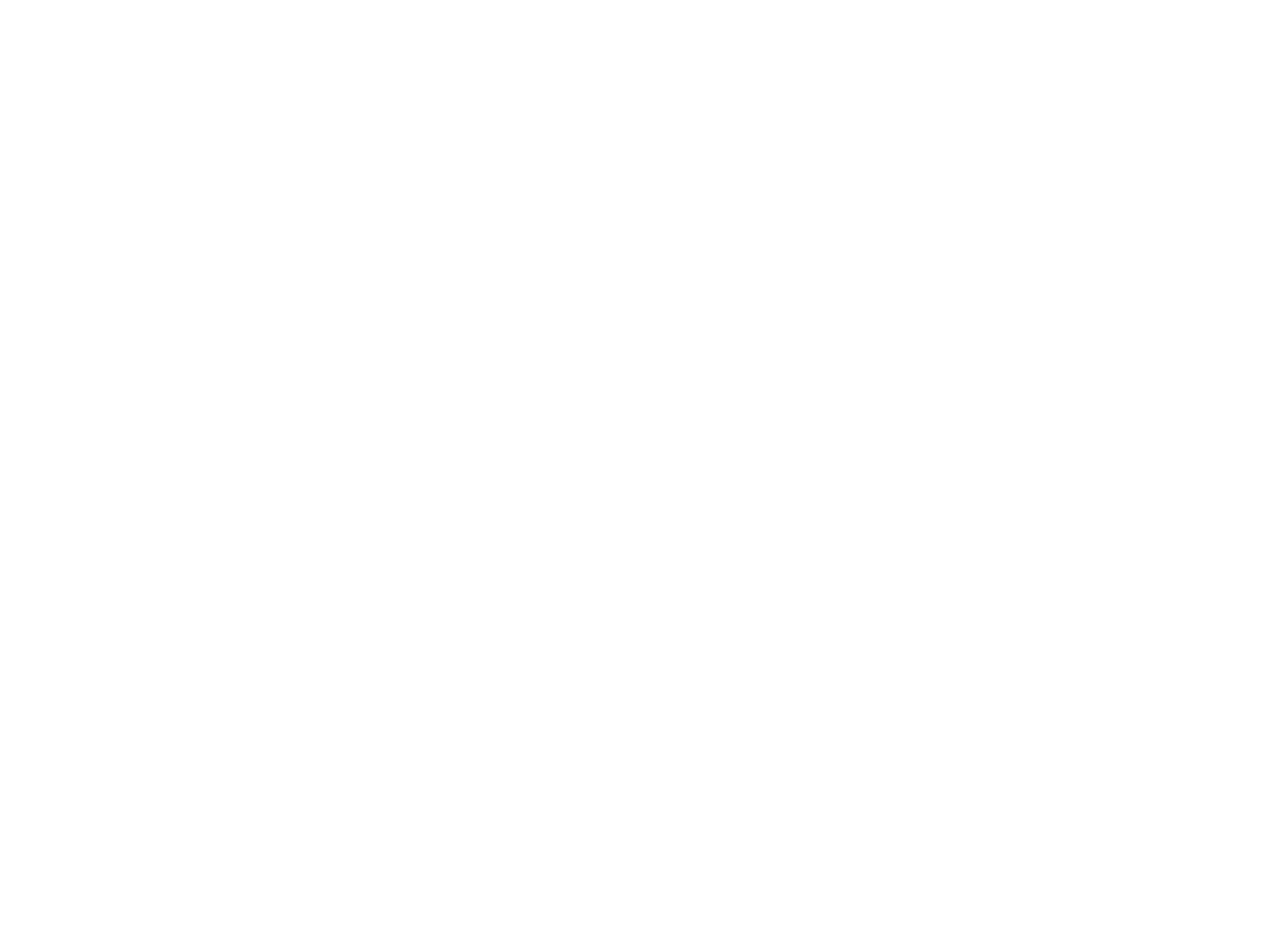
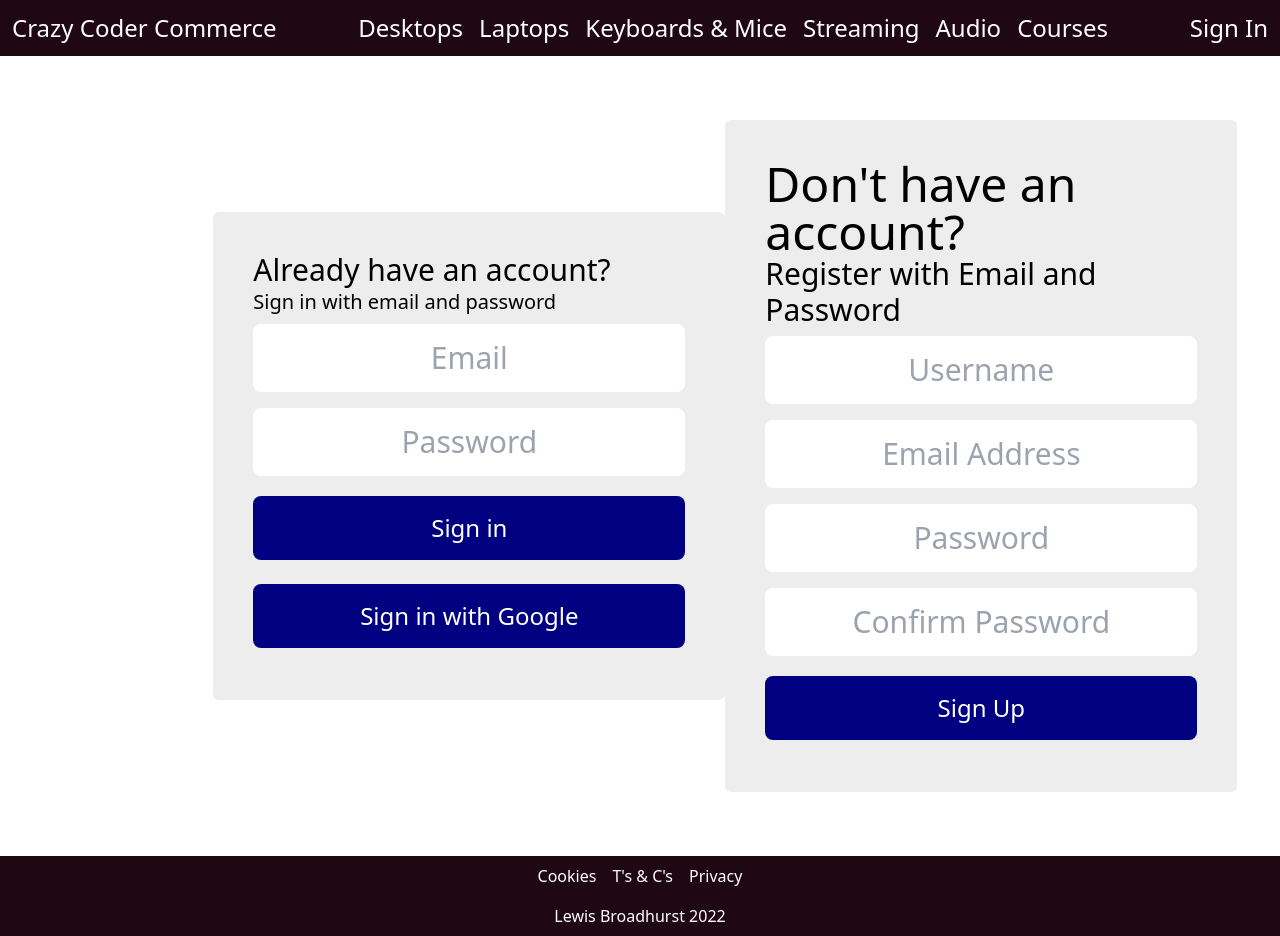
Before and after one commit to LMBroadhurst/crazy-coder-commerce, a React (Create React App) app: page /auth in a window 1280 px wide. Before the commit this address had no page. Before the commit the page ends 800 px from the top, so only its background shows below. Built offline with nearby package versions, Linux system fonts and the light colour scheme.

Commit message:
firebase sign in and create user

```diff
--- a/src/Application.tsx
+++ b/src/Application.tsx
@@ -1,7 +1,7 @@
 import { Route, Routes, BrowserRouter } from 'react-router-dom';
 import './App.styles.css';
 import Home from './Routes/Home';
-import SignIn from './Routes/SignIn';
+import Authentication from "./Routes/Authentication";
 
 
 const App = () => {
@@ -11,7 +11,7 @@
         <Routes>
 
           <Route path='/' element={<Home />} />
-          <Route path='/signIn' element={<SignIn />} />
+          <Route path='/auth' element={<Authentication />} />
 
         </Routes>
       </BrowserRouter>
--- a/src/Routes/SignIn.tsx
+++ b/src/Routes/Authentication.tsx
@@ -4,12 +4,12 @@
 import Register from '../components/Register/Register';
 
 
-const SignIn = () => {
+const Authentication = () => {
   return (
     <>
         <section className='max-h-screen'>
             <HeaderPrimary />
-            <section className='flex flex-col h-screen w-8/12 mx-auto'>
+            <section className='flex flex-col w-8/12 mx-auto lg:h-screen'>
 
               <div className="flex flex-col justify-around items-start my-auto  lg:flex-row">
 
@@ -26,4 +26,4 @@
   )
 }
 
-export default SignIn;
+export default Authentication;
--- a/src/Utils/Firebase.js
+++ b/src/Utils/Firebase.js
@@ -3,7 +3,7 @@
 // TODO: Add SDKs for Firebase products that you want to use
 // https://firebase.google.com/docs/web/setup#available-libraries
 
-import { getAuth, createUserWithEmailAndPassword, GoogleAuthProvider, signInWithPopup, signInWithRedirect } from "firebase/auth";
+import { getAuth, createUserWithEmailAndPassword, GoogleAuthProvider, signInWithPopup, signInWithRedirect, signInWithEmailAndPassword } from "firebase/auth";
 
 import {
     getFirestore,
@@ -32,14 +32,16 @@
 
 const googleProvider = new GoogleAuthProvider();
 
+
 googleProvider.setCustomParameters( {
     prompt: "select_account"
 });
 
+
 export const signInWithGooglePopup = () => signInWithPopup(auth, googleProvider);
 export const signInWithGoogleRedirect = () => signInWithRedirect(auth, googleProvider);
+export const db = getFirestore();
 
-export const db = getFirestore();
 
 export const createUserDocumentFromAuth = async (userAuth, additionalInformation = {}) => {
 
@@ -77,10 +79,17 @@
 }
 
 
-
 export const createAuthUserWithEmailPassword = async (email, password) => {
 
     if (!email || !password) return;
 
     return await createUserWithEmailAndPassword(auth, email, password)
 }
+
+
+export const signInAuthUserWithEmailAndPassword = async (email, password) => {
+
+    if (!email || !password) return;
+
+    return await signInWithEmailAndPassword(auth, email, password)
+}
--- a/src/components/Button/ButtonA.css
+++ b/src/components/Button/ButtonA.css
@@ -11,7 +11,7 @@
 .google-sign-in {
     background-color: navy;
     color: white;
-    padding: 0.5rem 1rem;
+    padding: 1rem 1rem;
     border-radius: 0.5rem;
     margin: 0.75rem 0;
     font-size: 1.5rem;
--- a/src/components/FormInput/FormInput.jsx
+++ b/src/components/FormInput/FormInput.jsx
@@ -5,7 +5,7 @@
     <>
         <input
             placeholder={placeholder}
-            className="my-2 py-1 text-3xl text-center rounded-lg"
+            className="my-2 py-4 text-3xl text-center rounded-lg"
             {...otherProps}
         />
     </>
--- a/src/components/HeaderPrimary/HeaderPrimary.tsx
+++ b/src/components/HeaderPrimary/HeaderPrimary.tsx
@@ -5,7 +5,7 @@
     <header className='bg-navy text-white'>
       <div className='flex flex-row justify-between items-center p-3'>
 
-        <h1 className='text-2xl'>Crazy Coder Commerce</h1>
+        <h1 className='text-2xl'><Link to="/">Crazy Coder Commerce</Link></h1>
 
         <div className="text-2xl flex flex-col justify-center items-end md:hidden">
 
@@ -28,7 +28,7 @@
             </ul>
         </nav>
 
-        <span className="hidden md:flex text-2xl"><Link to="/signIn">Sign In</Link></span>
+        <span className="hidden md:flex text-2xl"><Link to="/auth">Sign In</Link></span>
 
       </div>
     </header>
--- a/src/components/LogIn/LogIn.tsx
+++ b/src/components/LogIn/LogIn.tsx
@@ -1,40 +1,100 @@
-import { signInWithGooglePopup, createUserDocumentFromAuth } from "../../Utils/Firebase";
+import { signInWithGooglePopup, createUserDocumentFromAuth, signInAuthUserWithEmailAndPassword } from "../../Utils/Firebase";
+import ButtonA from "../Button/ButtonA";
 import FormInput from "../FormInput/FormInput";
+import { useState } from "react";
+
+const defaultFormFields = {
+    email: '',
+    password: '',
+  }
 
 const LogIn = () => {
 
-    const logGoogleUser = async () => {
+    const [formFields, setFormFields] = useState(defaultFormFields);
+    const { email, password } = formFields;
+    const resetFormFields = () => setFormFields(defaultFormFields);
 
+
+    const handleChange = (event: any) => {
+        const { name, value } = event.target;
+
+        setFormFields( {...formFields, [name]: value} );
+
+        console.log(formFields);
+    };
+
+
+    const handleSubmit = async (event: any) => {
+        event.preventDefault();
+
+        try {
+            const response = await signInAuthUserWithEmailAndPassword(email, password);
+            console.log(response);
+            resetFormFields();
+        } catch (error: any) {
+
+            switch(error.code) {
+                case "auth/wrong-password":
+                    alert("Incorrect Password");
+                    break;
+
+                case "auth/user-not-found":
+                    alert("Email not valid");
+                    break;
+
+                default: console.log(error);
+            }
+        }
+    };
+
+
+    const signInWithGoogle = async () => {
         const {user} = await signInWithGooglePopup();
-        console.log(user);
+        await createUserDocumentFromAuth(user);
+    };
 
-        const userDocRef = await createUserDocumentFromAuth(user);
-
-      };
 
   return (
     <>
         <div className='flex flex-col justify-center items-stretch my-auto bg-[#EDEDED] p-10 rounded-md'>
-            <h2 className="text-5xl">Sign In</h2>
+            <h2 className="text-3xl">Already have an account?</h2>
 
+            <h2 className="text-xl">Sign in with email and password</h2>
 
-            <form className='flex flex-col justify-center'>
+            <form className='flex flex-col justify-center' onSubmit={handleSubmit}>
 
                 <FormInput
-                    placeholder="Username"
-                    type="text"
+                    placeholder="Email"
+                    type="email"
+                    required
+                    onChange={handleChange}
+                    name="email"
+                    value={email}
                 />
 
                 <FormInput
                     placeholder="Password"
-                    type="text"
+                    type="password"
+                    required
+                    onChange={handleChange}
+                    name="password"
+                    value={password}
+                />
+
+                <ButtonA
+                    type='submit'
+                    buttonStyle="google"
+                    text="Sign in"
                 />
 
             </form>
 
-
-            <button type='button' className="bg-navy text-white px-4 py-2 rounded-lg my-2 text-2xl">Sign In</button>
-            <button type='button' className="bg-navy text-white px-4 py-2 rounded-lg my-2 text-2xl" onClick={logGoogleUser}>Sign in with Google</button>
+            <ButtonA
+                type="button"
+                buttonStyle="google"
+                text="Sign in with Google"
+                onClick={signInWithGoogle}
+            />
         </div>
     </>
   )
```
